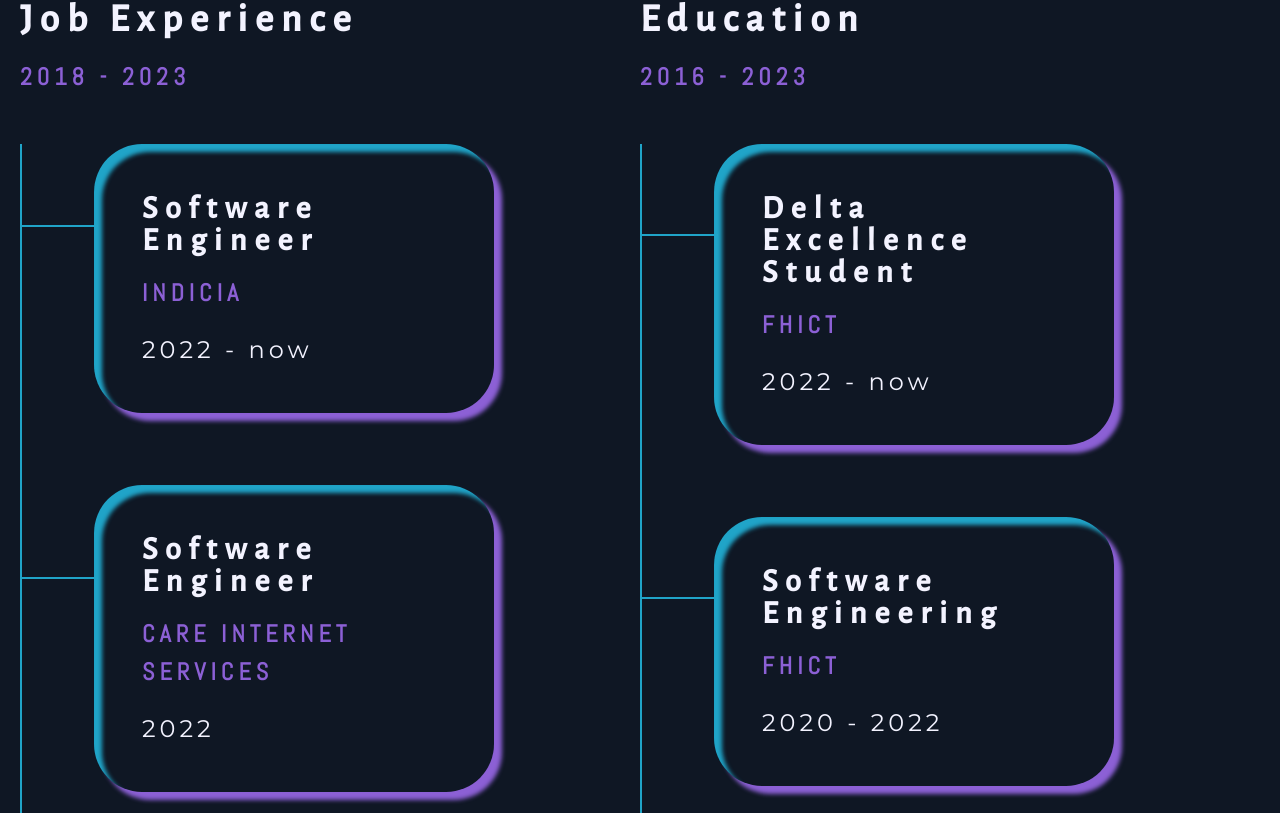
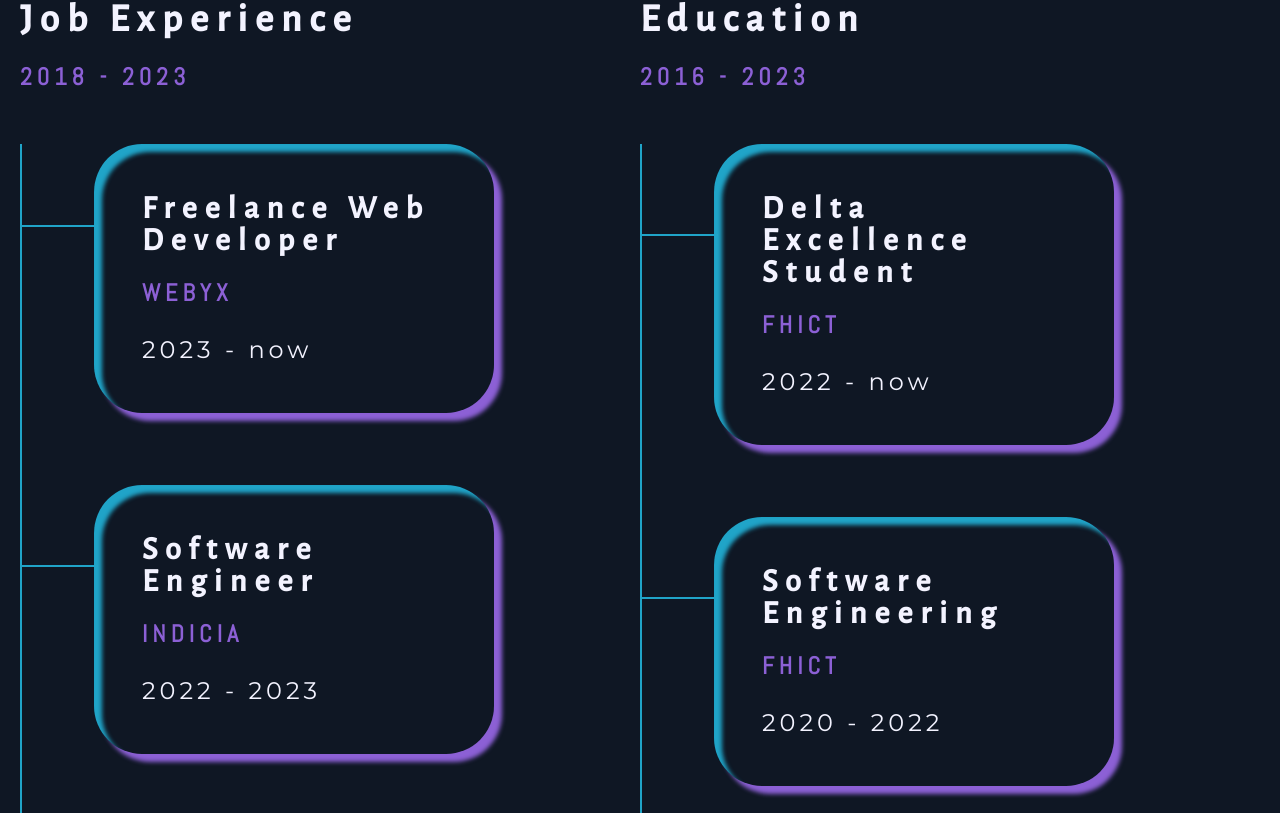
Before and after one commit to Jasper123pyah/portfolio, a React (Vite) app: page / in a window 1280 px wide. Shown: the part 3947-4760 px from the top of the page. Built offline with nearby package versions, Linux system fonts and the light colour scheme.

Commit message:
Update Resume.tsx

```diff
--- a/src/sections/resume/Resume.tsx
+++ b/src/sections/resume/Resume.tsx
@@ -58,9 +58,17 @@
         <div className={'resume__cards'}>
           {
             FilledCard({
+                job: 'Freelance Web Developer',
+                company: 'Webyx',
+                year: '2023 - now'
+              }
+            )
+          }
+          {
+            FilledCard({
                 job: 'Software Engineer',
                 company: 'INDICIA',
-                year: '2022 - now'
+                year: '2022 - 2023'
               }
             )
           }
```
